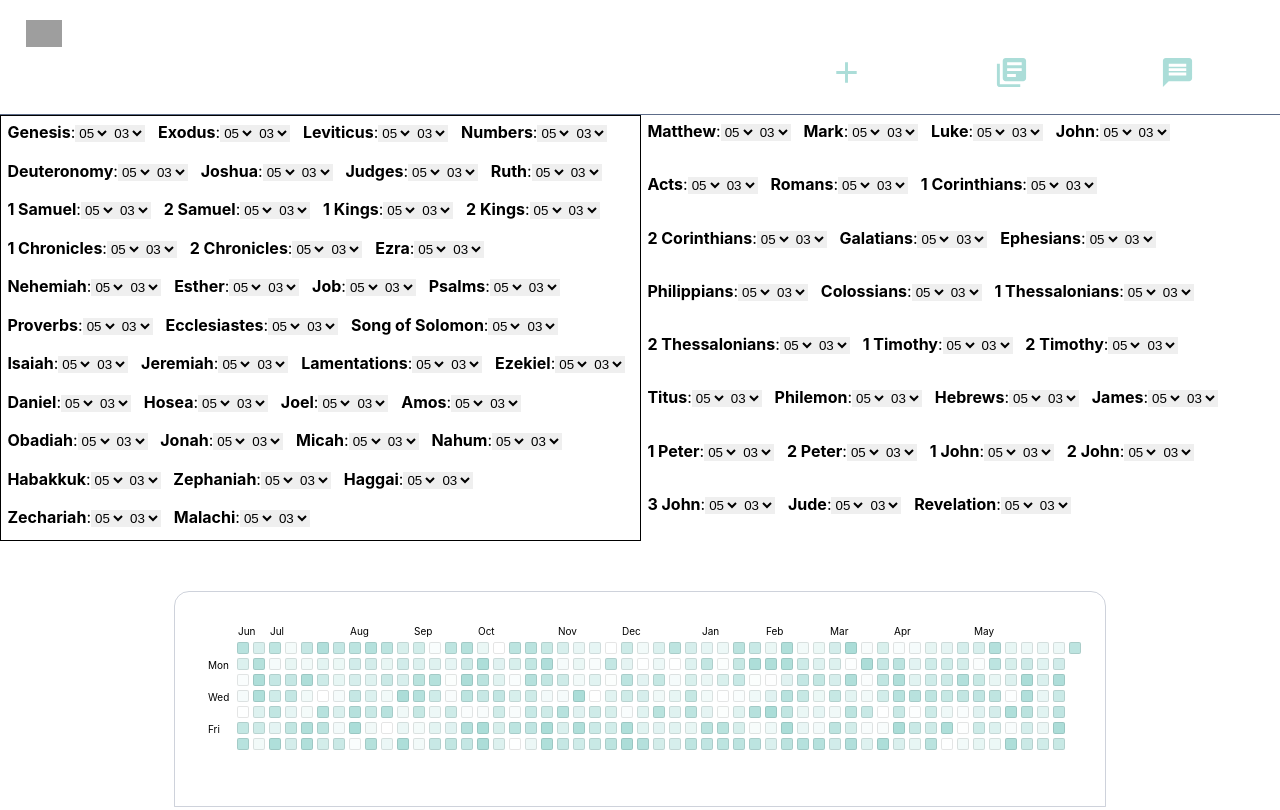
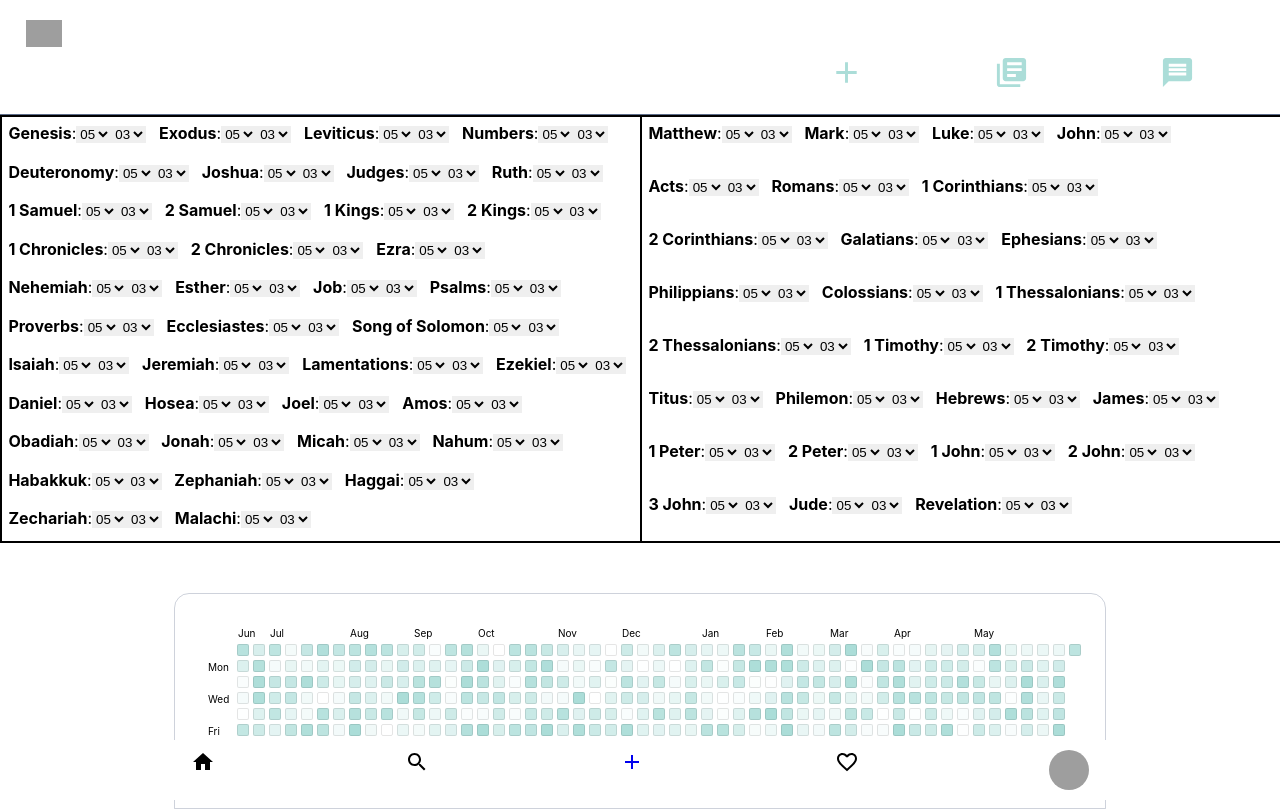
Before and after one commit to AlliDoisCode1234/picture-bible-anki, a React (Create React App) app: page / in a window 1280 px wide. Shown: the top 810 px of the page. Built offline with nearby package versions, Linux system fonts and the light colour scheme; grey boxes are pictures that could not be loaded.

Commit message:
footer component added with styles

```diff
--- a/package.json
+++ b/package.json
@@ -17,6 +17,7 @@
     "react-axios": "^2.0.5",
     "react-dom": "^17.0.2",
     "react-dropdown": "^1.9.2",
+    "react-infinite-scroll-component": "^6.1.0",
     "react-redux": "^7.2.3",
     "react-router-dom": "^5.2.0",
     "react-scripts": "4.0.3"
--- a/src/app/Components/Decks.css
+++ b/src/app/Components/Decks.css
@@ -2,7 +2,6 @@
   display: flex;
   flex-direction: column;
   width: 20%;
-  border: 1px solid pink;
   margin-top: 50px;
   height: 100vh;
   align-items: center;
--- a/src/app/Components/Footer.css
+++ b/src/app/Components/Footer.css
@@ -0,0 +1,13 @@
+.footer__menu {
+  display: flex;
+  justify-content: space-evenly;
+  /* border-top: 1px solid gray; */
+  padding: 0.8% 0;
+  position: fixed;
+  left: 0;
+  bottom: 0;
+  width: 100%;
+  background-color: white;
+  color: black;
+  text-align: center;
+}
--- a/src/app/Components/Footer.js
+++ b/src/app/Components/Footer.js
@@ -1,10 +1,30 @@
 import React from 'react'
 import './Footer.css'
+import HomeIcon from '@material-ui/icons/Home';
+import SearchIcon from '@material-ui/icons/Search';
+import AddSharpIcon from '@material-ui/icons/AddSharp';
+import FavoriteBorderIcon from '@material-ui/icons/FavoriteBorder';
+import Avatar from "@material-ui/core/Avatar"
+// import CloseIcon from '@material-ui/icons/Close';
+// import styled from 'styled-components';
+import { Link } from 'react-router-dom'
 
 const Footer = () => {
     return (
         <div className="footer">
-
+            <div className="footer__menu">
+                <HomeIcon className="footer__menuItem" />
+                <SearchIcon className="footer__menuItem" />
+                <Link to='/create-post'>
+                    <AddSharpIcon className="footer__menuItem" />
+                </Link>
+                <FavoriteBorderIcon className="footer__menuItem" />
+                <Avatar
+                        className="footer__menuItem"
+                        alt="JosiahJames"
+                        src="/static/images/avatar/1/jpg"
+                />
+            </div>
         </div>
     )
 }
--- a/src/app/Components/UserPictureBible.css
+++ b/src/app/Components/UserPictureBible.css
@@ -1,6 +1,7 @@
 .userPictureBible {
   display: flex;
   width: 100%;
+  border: 1px solid black;
 }
 
 .userPictureBible__oldTestament {
@@ -15,4 +16,5 @@
   display: flex;
   width: 50%;
   flex-flow: row wrap;
+  border: 1px solid black;
 }
```
Also changed, not shown: 2 other files (tests, documents, lock files or other folders).
